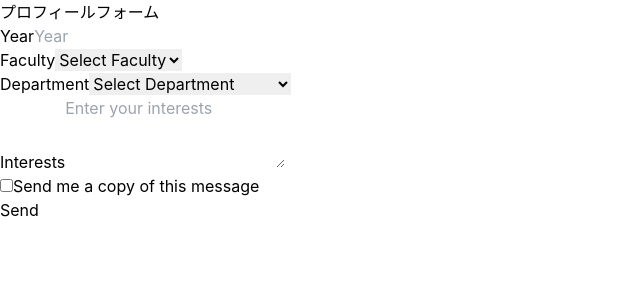
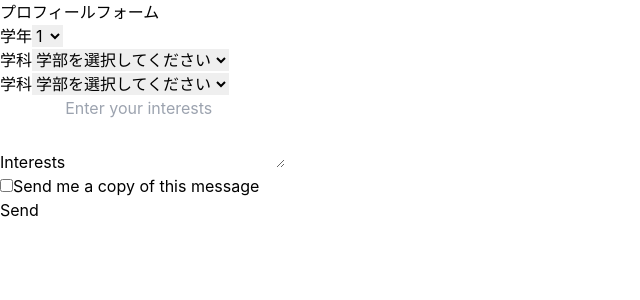
Before and after one commit to Yokomi422/uni-timetable-react-nest, a React (Create React App) app in the folder frontend/: page /register in a window 1280 px wide. Shown: the top 300 px of the page, without its empty margins (0-640 px from the left). Built offline with nearby package versions, Linux system fonts and the light colour scheme.

Commit message:
input component

```diff
--- /dev/null
+++ b/frontend/src/pages/Register/DepartmentInput.tsx
@@ -0,0 +1,36 @@
+import { Select } from "@headlessui/react";
+import { useState } from "react";
+
+const facultyOptions = [{ value: "default", field: "学部を選択してください" }];
+
+/**
+ *
+ * @returns Year input component
+ */
+export default function FacultyInput() {
+  const [selectedYear, setSelectedYear] = useState("default");
+
+  return (
+    <div className="relative mb-6" data-twe-input-wrapper-init>
+      <label
+        htmlFor="year"
+        className="block mb-2 text-sm font-medium text-neutral-500 dark:text-neutral-300"
+      >
+        学科
+      </label>
+      <Select
+        value={selectedYear}
+        onChange={(event) => setSelectedYear(event.target.value)}
+        name="year"
+        className="peer block w-full rounded border-2 px-3 py-2 leading-6 outline-none transition-all duration-200 ease-linear focus:border-primary focus:outline-none"
+        id="year"
+      >
+        {facultyOptions.map((option) => (
+          <option key={option.value} value={option.value}>
+            {option.field}
+          </option>
+        ))}
+      </Select>
+    </div>
+  );
+}
--- /dev/null
+++ b/frontend/src/pages/Register/FacaltyInput.tsx
@@ -0,0 +1,48 @@
+import { Select } from "@headlessui/react";
+import { useState } from "react";
+
+const facultyOptions = [
+  { value: "default", field: "学部を選択してください" },
+  { value: "science", field: "理学部" },
+  { value: "engineering", field: "工学部" },
+  { value: "agriculture", field: "農学部" },
+  { value: "medicine", field: "医学部" },
+  { value: "economics", field: "経済学部" },
+  { value: "law", field: "法学部" },
+  { value: "arts", field: "文学部" },
+  { value: "education", field: "教育学部" },
+  { value: "pharmacy", field: "薬学部" },
+  { value: "liberal_arts", field: "教養学部" },
+];
+
+/**
+ *
+ * @returns Year input component
+ */
+export default function FacultyInput() {
+  const [selectedYear, setSelectedYear] = useState("1");
+
+  return (
+    <div className="relative mb-6" data-twe-input-wrapper-init>
+      <label
+        htmlFor="year"
+        className="block mb-2 text-sm font-medium text-neutral-500 dark:text-neutral-300"
+      >
+        学科
+      </label>
+      <Select
+        value={selectedYear}
+        onChange={(event) => setSelectedYear(event.target.value)}
+        name="year"
+        className="peer block w-full rounded border-2 px-3 py-2 leading-6 outline-none transition-all duration-200 ease-linear focus:border-primary focus:outline-none"
+        id="year"
+      >
+        {facultyOptions.map((option) => (
+          <option key={option.value} value={option.value}>
+            {option.field}
+          </option>
+        ))}
+      </Select>
+    </div>
+  );
+}
--- /dev/null
+++ b/frontend/src/pages/Register/YearInput.tsx
@@ -0,0 +1,47 @@
+import { Select } from "@headlessui/react";
+import { useState, useEffect } from "react";
+
+const yearOptions = [
+  { value: "1", field: "1" },
+  { value: "2", field: "2" },
+  { value: "3", field: "3" },
+  { value: "4", field: "4" },
+  { value: "5", field: "5" },
+  { value: "6", field: "6" },
+];
+
+/**
+ *
+ * @returns Year input component
+ */
+export default function YearInput() {
+  const [selectedYear, setSelectedYear] = useState("1");
+
+  useEffect(() => {
+    console.log("YearInput component mounted", selectedYear);
+  }, [selectedYear]);
+
+  return (
+    <div className="relative mb-6" data-twe-input-wrapper-init>
+      <label
+        htmlFor="year"
+        className="block mb-2 text-sm font-medium text-neutral-500 dark:text-neutral-300"
+      >
+        学年
+      </label>
+      <Select
+        value={selectedYear}
+        onChange={(event) => setSelectedYear(event.target.value)}
+        name="year"
+        className="peer block w-full rounded border-2 px-3 py-2 leading-6 outline-none transition-all duration-200 ease-linear focus:border-primary focus:outline-none"
+        id="year"
+      >
+        {yearOptions.map((option) => (
+          <option key={option.value} value={option.value}>
+            {option.field}
+          </option>
+        ))}
+      </Select>
+    </div>
+  );
+}
--- a/frontend/src/pages/Register/index.tsx
+++ b/frontend/src/pages/Register/index.tsx
@@ -1,4 +1,6 @@
-import React from "react";
+import YearInput from "./YearInput";
+import FacultyInput from "./FacaltyInput";
+import DepartmentInput from "./DepartmentInput";
 
 /**
  * @returns Profile form component
@@ -12,62 +14,13 @@ export default function ProfileForm() {
         </h1>
         <form>
           {/* Year input */}
-          <div className="relative mb-6" data-twe-input-wrapper-init>
-            <label
-              htmlFor="year"
-              className="block mb-2 text-sm font-medium text-neutral-500 dark:text-neutral-300"
-            >
-              Year
-            </label>
-            <input
-              type="number"
-              className="peer block w-full rounded border-2 px-3 py-2 leading-6 outline-none transition-all duration-200 ease-linear focus:border-primary focus:outline-none"
-              id="year"
-              placeholder="Year"
-            />
-          </div>
+          <YearInput />
 
           {/* Faculty input */}
-          <div className="relative mb-6" data-twe-input-wrapper-init>
-            <label
-              htmlFor="faculty"
-              className="block mb-2 text-sm font-medium text-neutral-500 dark:text-neutral-300"
-            >
-              Faculty
-            </label>
-            <select
-              id="faculty"
-              className="peer block w-full rounded border-2 px-3 py-2 leading-6 outline-none transition-all duration-200 ease-linear focus:border-primary focus:outline-none"
-            >
-              <option value="">Select Faculty</option>
-              <option value="engineering">Engineering</option>
-              <option value="science">Science</option>
-              <option value="arts">Arts</option>
-            </select>
-          </div>
+          <FacultyInput />
 
           {/* Department input */}
-          <div className="relative mb-6" data-twe-input-wrapper-init>
-            <label
-              htmlFor="department"
-              className="block mb-2 text-sm font-medium text-neutral-500 dark:text-neutral-300"
-            >
-              Department
-            </label>
-            <select
-              id="department"
-              className="peer block w-full rounded border-2 px-3 py-2 leading-6 outline-none transition-all duration-200 ease-linear focus:border-primary focus:outline-none"
-            >
-              <option value="">Select Department</option>
-              <option value="computer_science">Computer Science</option>
-              <option value="mechanical_engineering">
-                Mechanical Engineering
-              </option>
-              <option value="electrical_engineering">
-                Electrical Engineering
-              </option>
-            </select>
-          </div>
+          <DepartmentInput />
 
           {/* Interests textarea */}
           <div className="relative mb-6" data-twe-input-wrapper-init>
```
